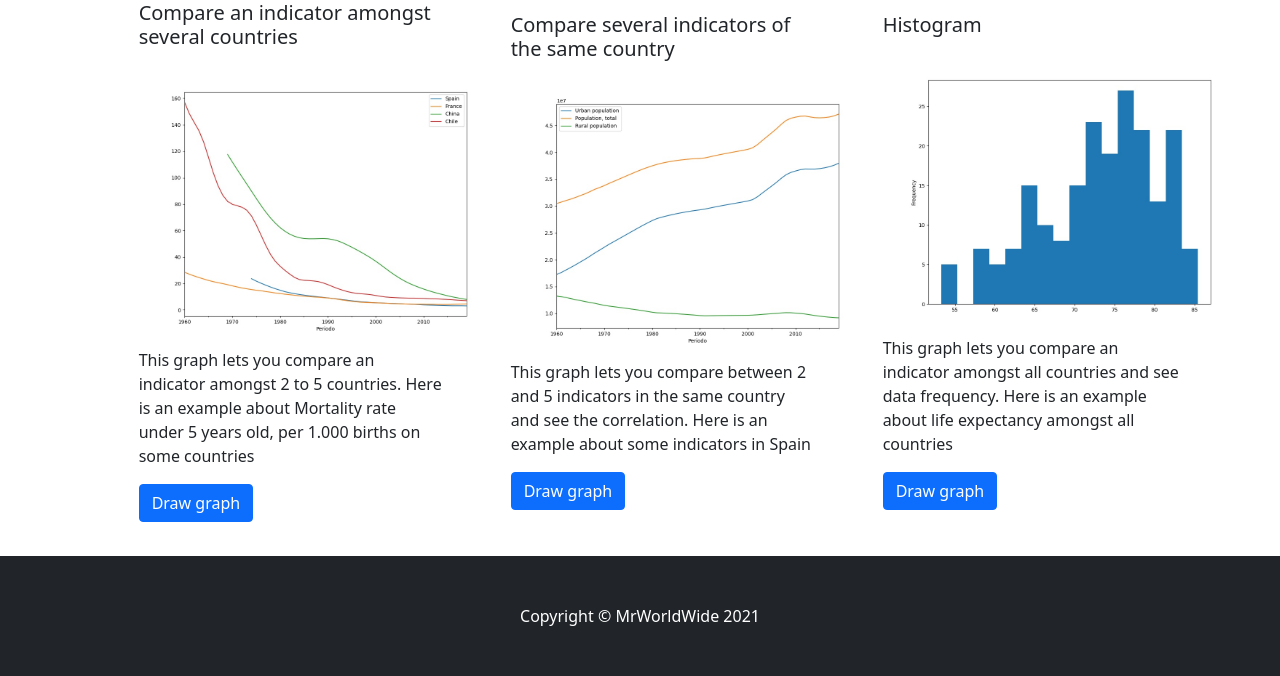
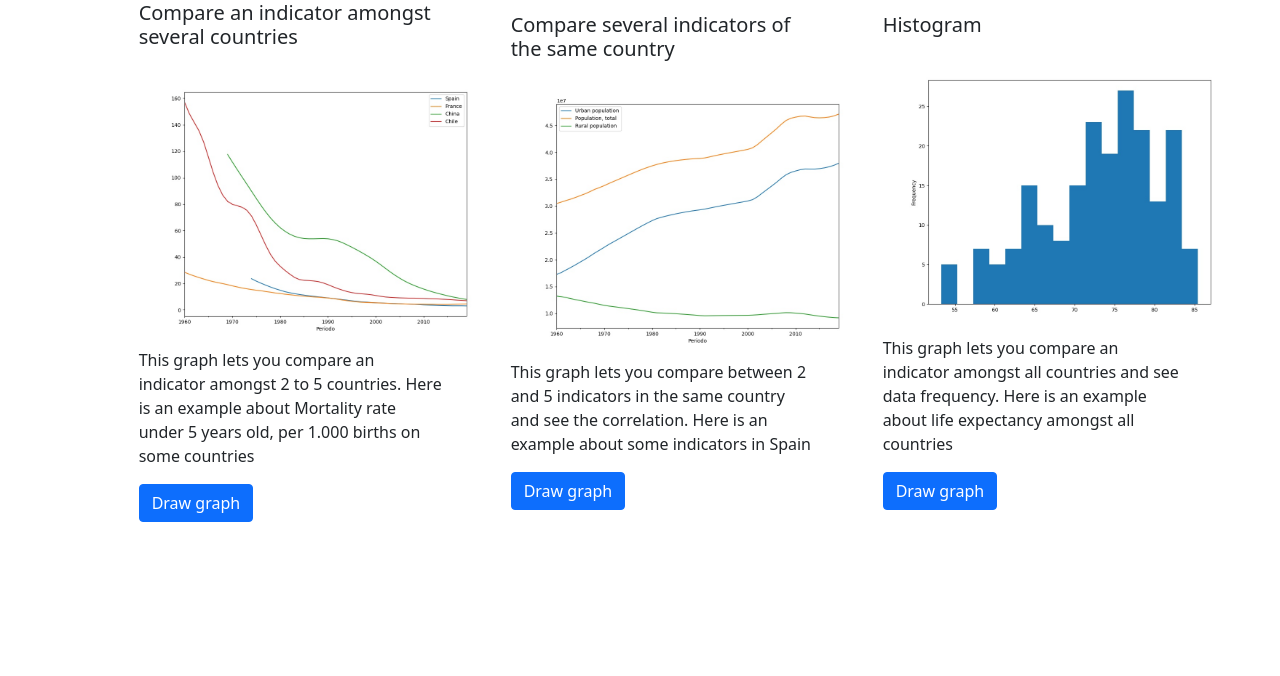
Before and after one commit to 8ctorres/PI-Practica, a Django app: page /graphs/ in a window 1280 px wide. Shown: the part 124-800 px from the top of the page. Run offline with Django 3.2, Linux system fonts and the light colour scheme; parts of the project's set-up code (start-up, migrations or seed data) failed here and were passed over.

Commit message:
Footer eliminado porque solapa el contenido según la resolución de la pantalla

```diff
--- a/mrworldwide/graphs/templates/graphs/graph_index.html
+++ b/mrworldwide/graphs/templates/graphs/graph_index.html
@@ -23,10 +23,5 @@
     </div>
   </div>
 </div>
-<footer class="py-5 bg-dark fixed-bottom">
-  <div class="container">
-    <p class="m-0 text-center text-white">Copyright &copy; MrWorldWide 2021</p>
-  </div>
-</footer>
 
 {% endblock %}
--- a/mrworldwide/search_countries/templates/search_countries/search.html
+++ b/mrworldwide/search_countries/templates/search_countries/search.html
@@ -50,11 +50,6 @@
       </div>
     </div>
 </div>
-<footer class="py-5 bg-dark fixed-bottom" style="height: 20px;">
-  <div class="container">
-    <p class="m-0 text-center text-white">Copyright &copy; MrWorldWide 2021</p>
-  </div>
-</footer>
 
 {% endif %}
 
```
